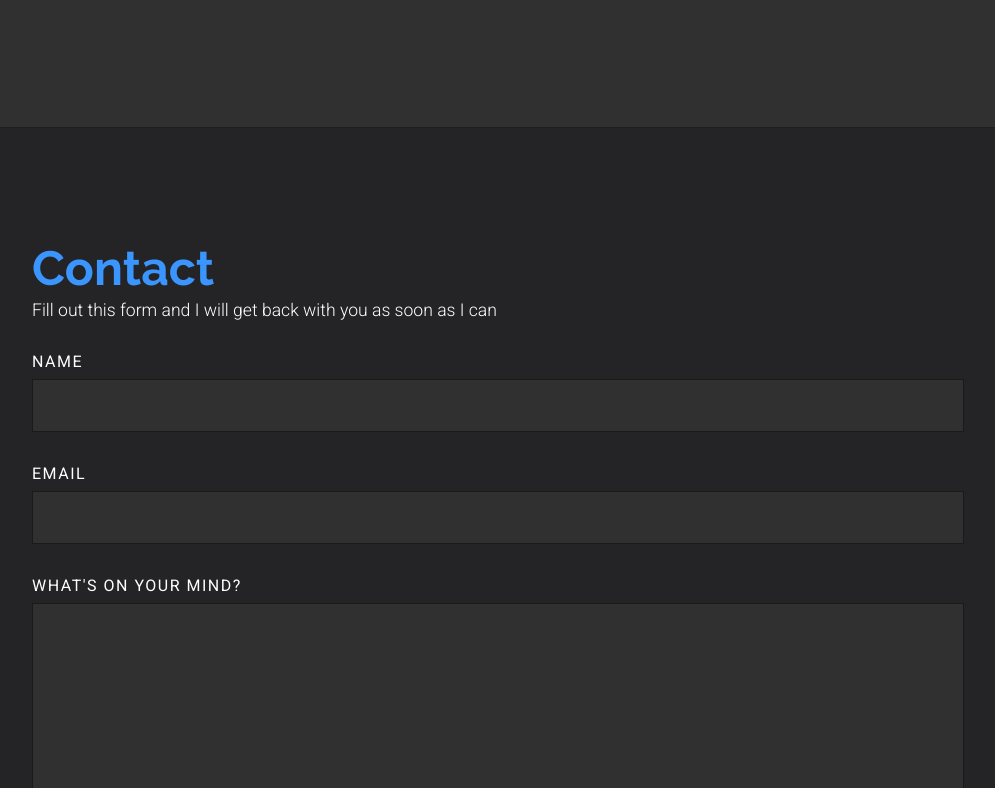
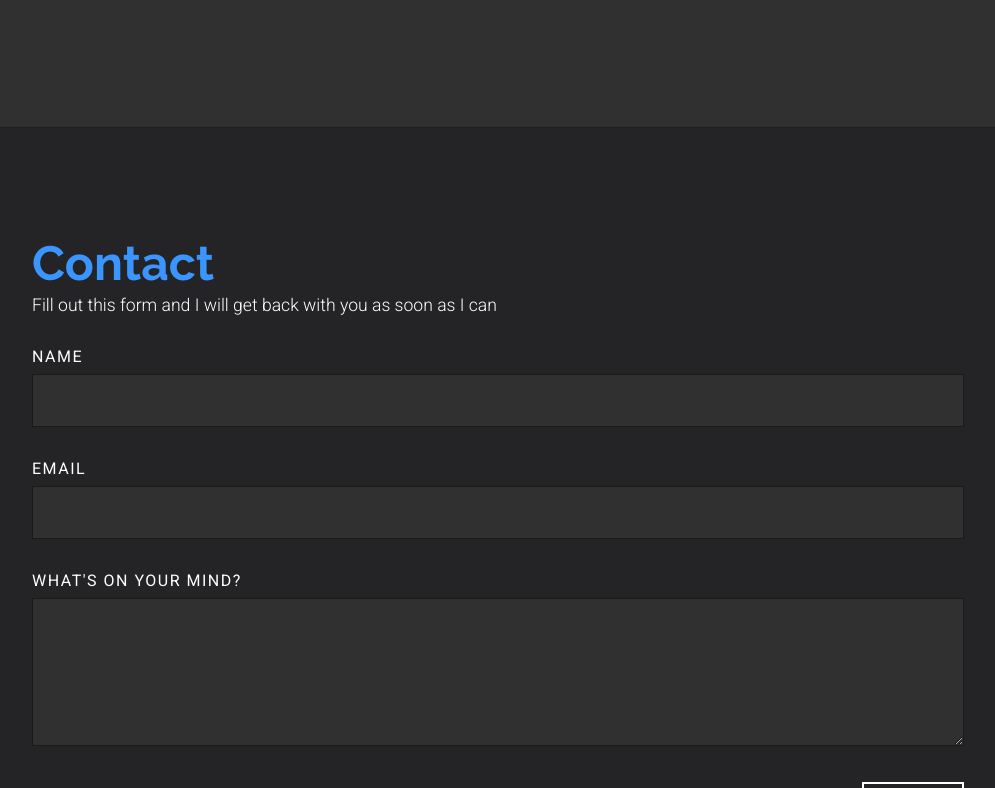
Before and after one commit to reaganclayton/MyPortfolio, a Vue app: page / in a window 1280 px wide. Shown: the part 4012-4800 px from the top of the page, without its empty margins (142-1137 px from the left). Built offline with nearby package versions, Linux system fonts and the light colour scheme; a web font is replaced by a local one.

Commit message:
Changed contact section height

```diff
--- a/src/components/Contact.vue
+++ b/src/components/Contact.vue
@@ -45,7 +45,7 @@
                     v-model="message"
                     type="textarea"
                     name="message"
-                    rows="12" cols="50"
+                    rows="6" cols="40"
                 />
             </p>
             <p>
@@ -103,7 +103,7 @@ export default {
 <style lang="scss" scoped>
 section {
     width: 100%;
-    min-height: 100vh;
+    height: 100vh;
     background: $gray;
     display: flex;
     align-items: center;
```
